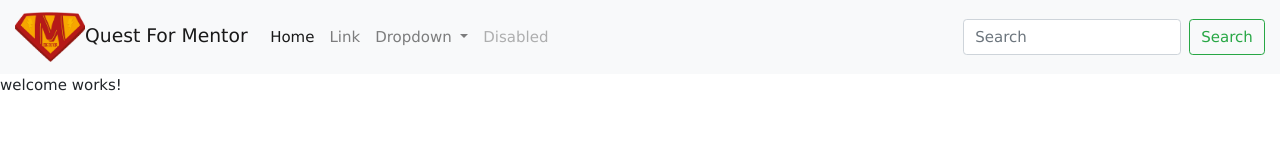
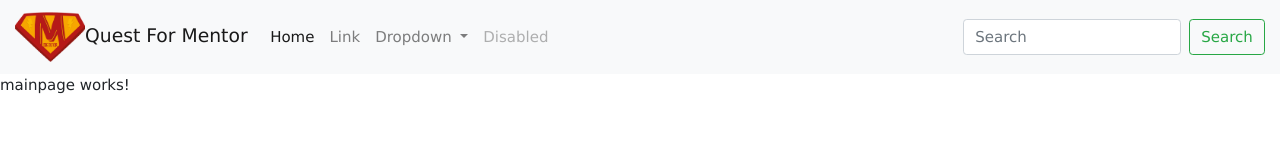
Before and after one commit to gageracer/QFM, an Angular app: page /main-page in a window 1280 px wide. Shown: the top 164 px of the page. Built offline with nearby package versions, Linux system fonts and the light colour scheme.

Commit message:
Routing Added

```diff
--- a/src/app/app.component.html
+++ b/src/app/app.component.html
@@ -1,3 +1,3 @@
 <!--The content below is only a placeholder and can be replaced.-->
 <app-header></app-header>
-<app-welcome></app-welcome>
+<router-outlet></router-outlet>
--- /dev/null
+++ b/src/app/mainpage/mainpage.routes.ts
@@ -0,0 +1,34 @@
+import { RouterModule, Routes } from '@angular/router';
+
+import { MainpageComponent } from './mainpage.component';
+import { ProfileComponent } from './profile/profile.component';
+import { MessagesComponent } from './messages/messages.component';
+import { MaterialsComponent } from './materials/materials.component';
+import { SurveysComponent } from './surveys/surveys.component';
+import { StatisticsComponent } from './statistics/statistics.component';
+import { MymentorComponent } from './mymentor/mymentor.component';
+import { MymenteesComponent } from './mymentees/mymentees.component';
+import { MatchesComponent } from './matches/matches.component';
+import { FaqComponent } from './faq/faq.component';
+import { MentorsComponent } from './mentors/mentors.component';
+import { MenteesComponent } from './mentees/mentees.component';
+import { SettingsComponent } from './settings/settings.component';
+
+
+
+
+export const MP_ROUTES: Routes = [
+    {path: '', redirectTo: '/main-page', pathMatch: 'full'},
+    {path: 'profile',     component: ProfileComponent},
+    {path: 'messages',    component: MessagesComponent},
+    {path: 'materials',   component: MaterialsComponent},
+    {path: 'surveys',     component: SurveysComponent},
+    {path: 'statistics',  component: StatisticsComponent},
+    {path: 'mymentor',    component: MymentorComponent},
+    {path: 'mymentees',   component: MymenteesComponent},
+    {path: 'matches',     component: MatchesComponent},
+    {path: 'faq',         component: FaqComponent},
+    {path: 'mentors',     component: MentorsComponent},
+    {path: 'mentees',     component: MenteesComponent},
+    {path: 'settings',    component: SettingsComponent}
+];
```
Also changed, not shown: src/app/app.module.ts (+19 -14 lines).
